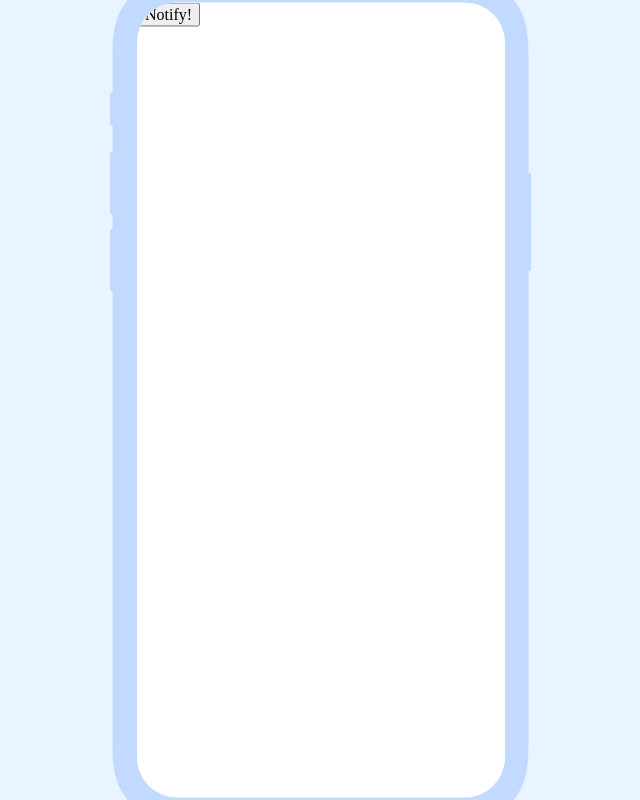
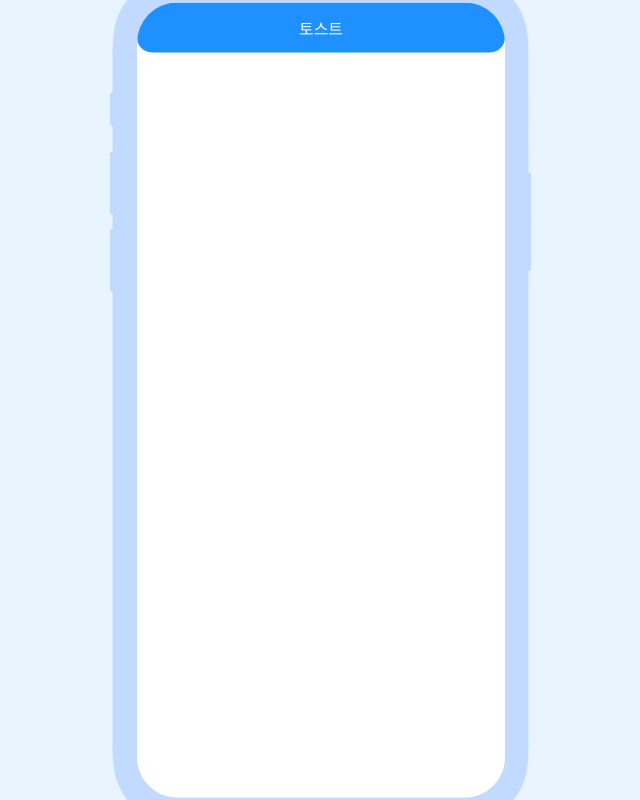
Before and after one commit to Project-Linkey/Linkey-FE, a React (Create React App) app: page /join in a window 1280 px wide. Shown: the whole page, without its empty margins (319-959 px from the left). Built offline with nearby package versions, Linux system fonts and the light colour scheme; a web font is replaced by a local one.

Commit message:
Feat : edit login page & toast component

```diff
--- a/src/elements/Toast.tsx
+++ b/src/elements/Toast.tsx
@@ -8,14 +8,27 @@ interface Props {
   type: string;
 }
 
-const Toast = ({ text, type }: Props) => {
-  const notify = () => {
+const autoClose = 1000;
+
+export const notify = ({ type, text }: Props) => {
   switch (type) {
+    case "default":
+      toast(text, {
+        position: "top-center",
+        autoClose: autoClose,
+        hideProgressBar: true,
+        closeOnClick: true,
+        pauseOnHover: true,
+        draggable: true,
+        progress: undefined,
+        theme: "light",
+      });
+      break;
     case "success":
       toast.success(text, {
         position: "top-center",
-          autoClose: 1000,
-          hideProgressBar: false,
+        autoClose: autoClose,
+        hideProgressBar: true,
         closeOnClick: true,
         pauseOnHover: true,
         draggable: true,
@@ -26,8 +39,8 @@ const Toast = ({ text, type }: Props) => {
     case "warning":
       toast.warning(text, {
         position: "top-center",
-          autoClose: 1000,
-          hideProgressBar: false,
+        autoClose: autoClose,
+        hideProgressBar: true,
         closeOnClick: true,
         pauseOnHover: true,
         draggable: true,
@@ -38,8 +51,8 @@ const Toast = ({ text, type }: Props) => {
     case "error":
       toast.error(text, {
         position: "top-center",
-          autoClose: 1000,
-          hideProgressBar: false,
+        autoClose: autoClose,
+        hideProgressBar: true,
         closeOnClick: true,
         pauseOnHover: true,
         draggable: true,
@@ -50,22 +63,20 @@ const Toast = ({ text, type }: Props) => {
   }
 };
 
+const Toast = () => {
   return (
-    <div>
-      <button onClick={notify}>Notify!</button>
     <ToastContainer
       position="top-center"
-        autoClose={1000}
-        hideProgressBar={false}
+      autoClose={autoClose}
+      hideProgressBar
       newestOnTop={false}
       closeOnClick
       rtl={false}
-        pauseOnFocusLoss
+      pauseOnFocusLoss={false}
       draggable
-        pauseOnHover
+      pauseOnHover={false}
       theme="light"
     />
-    </div>
   );
 };
 
--- a/src/pages/Join.tsx
+++ b/src/pages/Join.tsx
@@ -1,18 +1,12 @@
-import { useEffect, useState } from "react";
+import { useState } from "react";
 
-import Logo from "../components/common/Logo";
-import Button from "../elements/Button";
-import Input from "../elements/Input";
-
-import styled from "@emotion/styled/macro";
 import { useMutation } from "react-query";
 import { login } from "../services/api";
 import { useNavigate } from "react-router-dom";
-import { useRecoilState } from "recoil";
-import { userInfoState } from "../recoil/atom";
 import { validateEmail, validatePassword } from "../hooks/formatHooks";
-import { regPassword } from "../utils/format";
-import Toast from "../elements/Toast";
+import Toast, { notify } from "../elements/Toast";
+import { toast } from "react-toastify";
+import Button from "../elements/Button";
 
 const Join = () => {
   const navigate = useNavigate();
@@ -48,7 +42,10 @@ const Join = () => {
     },
     onError: (error) => {
       console.error("Join Api Error : " + error);
-      alert("회원가입에 실패하였습니다.");
+      notify({
+        type: "warning",
+        text: "회원가입에 실패하였습니다.",
+      });
     },
   });
 
@@ -90,7 +87,17 @@ const Join = () => {
 
   return (
     <div>
-      <Toast text="회원가입에 실패하였습니다." type="warning" />
+      <Button
+        onClick={() => {
+          notify({
+            type: "warning",
+            text: "회원가입에 실패하였습니다.",
+          });
+        }}
+      >
+        토스트
+      </Button>
+      <Toast />
     </div>
   );
 };
```
Lines whose indentation alone changed are shown as unchanged.
